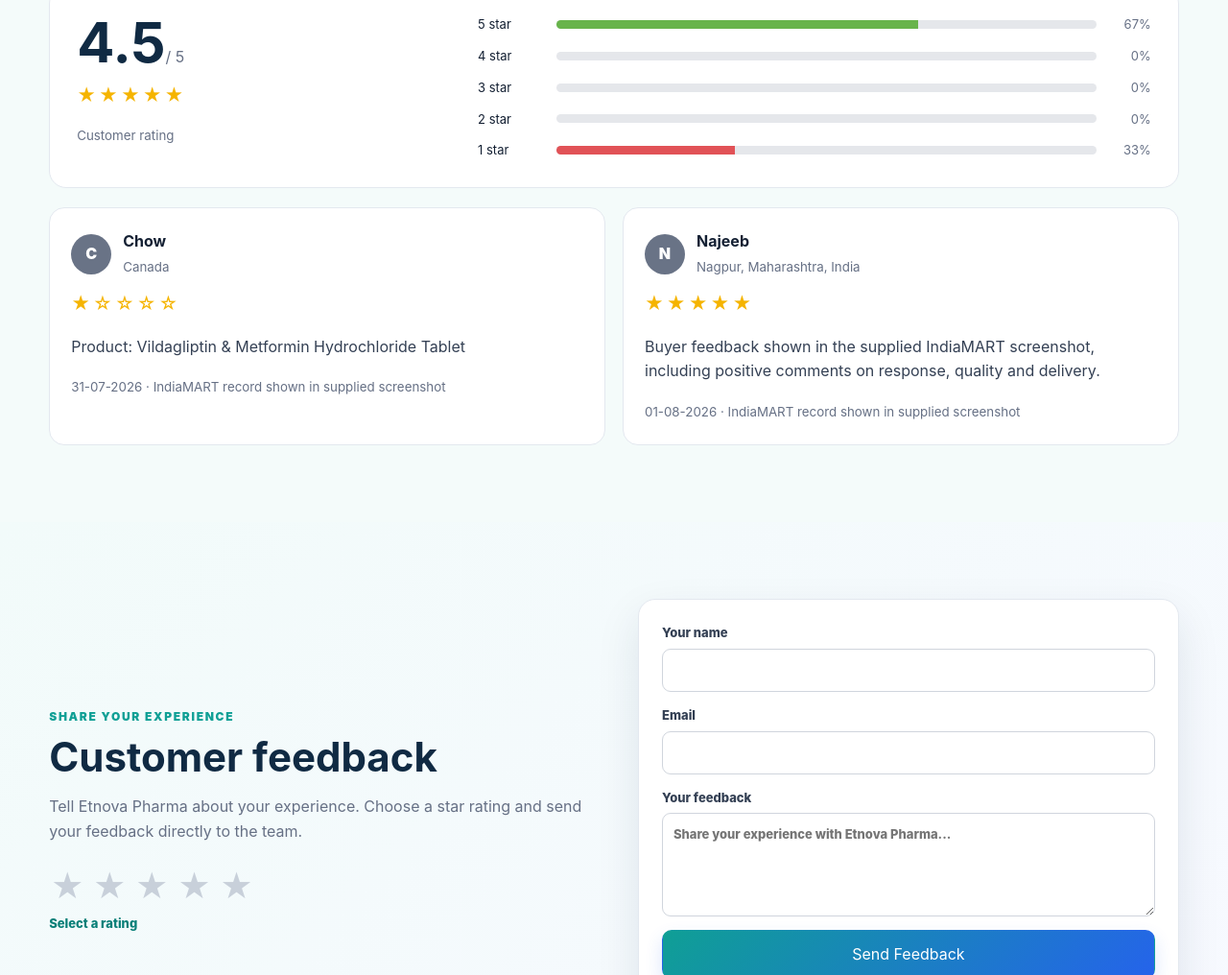
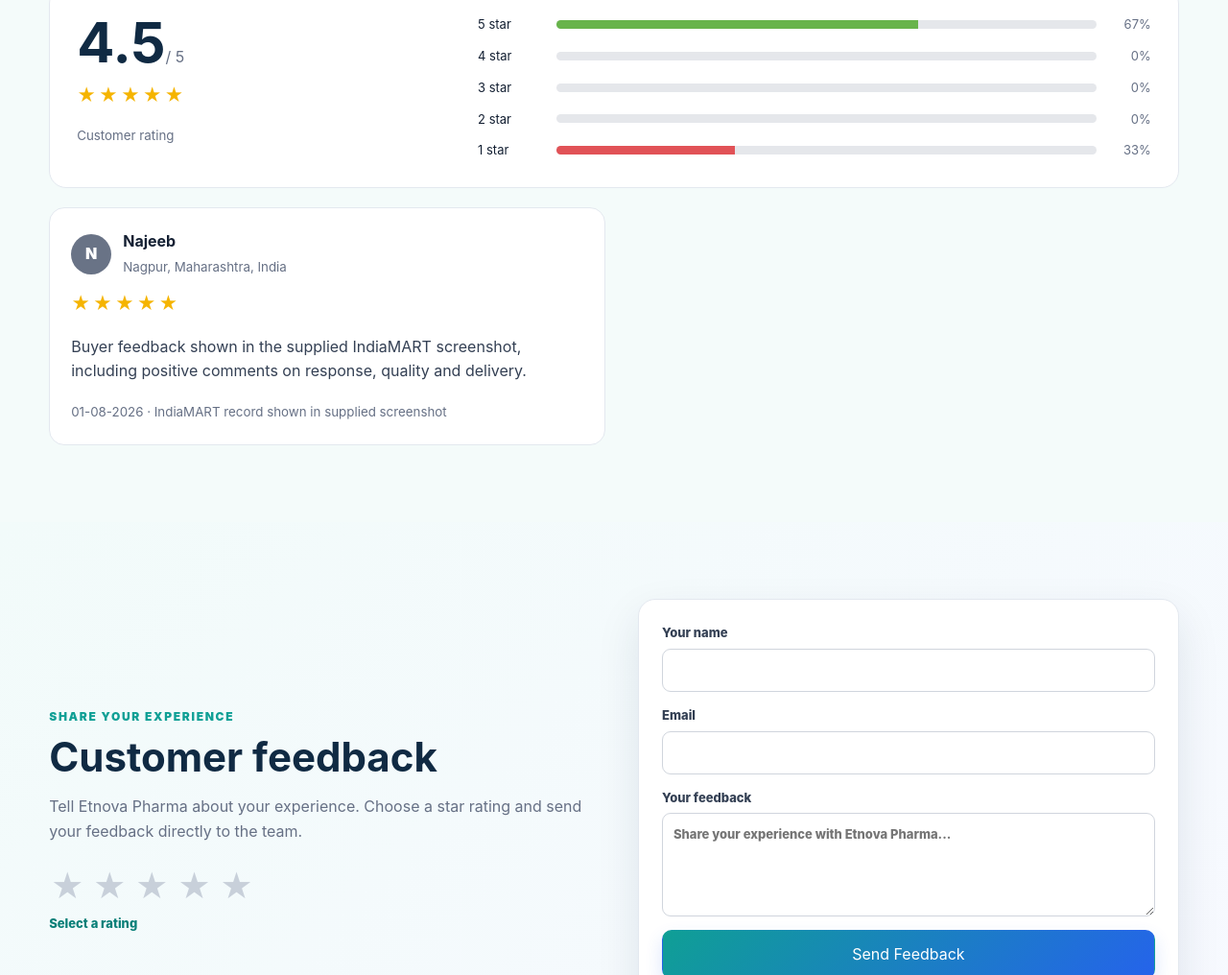
Before and after one commit to etnovapharma/etnovapharma-website, a plain HTML site: page index.html in a window 1280 px wide. Shown: the part 4429-5445 px from the top of the page at 96% size. Drawn offline with Linux system fonts and the light colour scheme.

Commit message:
Update index.html

```diff
--- a/index.html
+++ b/index.html
@@ -238,7 +238,6 @@
       </div>
     </div>
     <div class="review-grid">
-      <article class="review"><div class="review-head"><span class="avatar">C</span><div><strong>Chow</strong><small>Canada</small></div></div><div class="stars">★☆☆☆☆</div><p>Product: Vildagliptin &amp; Metformin Hydrochloride Tablet</p><small>31-07-2026 · IndiaMART record shown in supplied screenshot</small></article>
       <article class="review"><div class="review-head"><span class="avatar">N</span><div><strong>Najeeb</strong><small>Nagpur, Maharashtra, India</small></div></div><div class="stars">★★★★★</div><p>Buyer feedback shown in the supplied IndiaMART screenshot, including positive comments on response, quality and delivery.</p><small>01-08-2026 · IndiaMART record shown in supplied screenshot</small></article>
     </div>
   </div>
```
